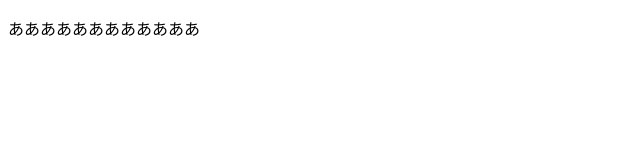
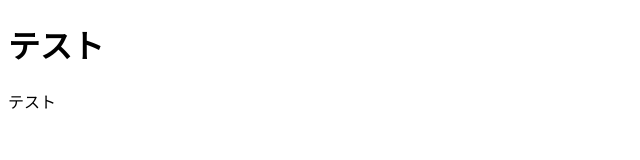
Before and after one commit to YoshiMoon0128/page, a plain HTML site: page index.html in a window 1280 px wide. Shown: the whole page, without its empty margins (0-640 px from the left). Drawn offline with Linux system fonts and the light colour scheme.

Commit message:
Update index.html

```diff
--- a/index.html
+++ b/index.html
@@ -5,6 +5,7 @@
 <title>テスト</title>
 </head>
 <body>
-<p>ああああああああああああ</p>
+  <h1>テスト</h1>
+<p>テスト</p>
 </body>
 </html>
```
